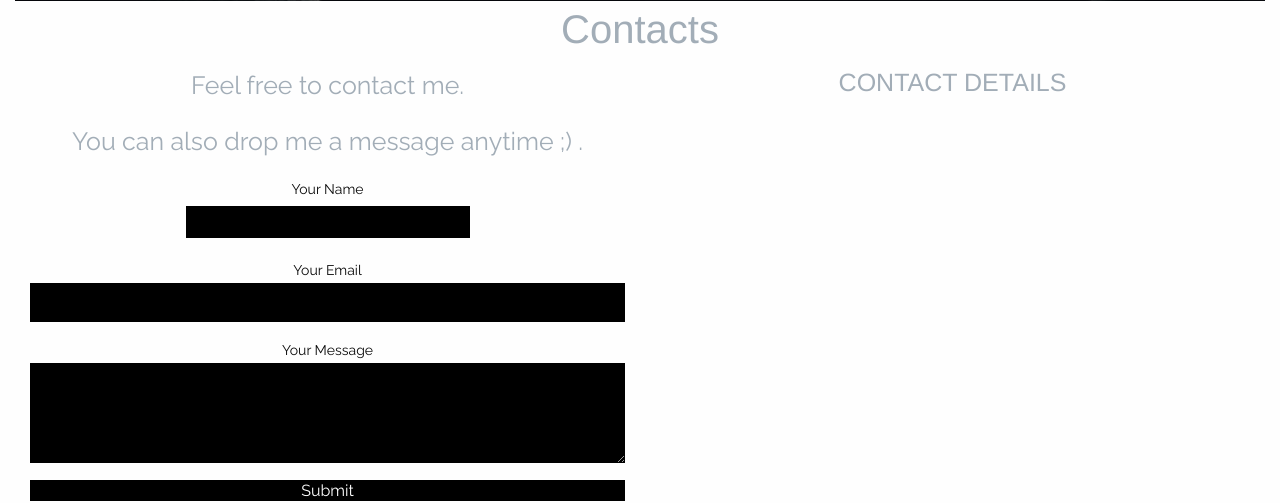
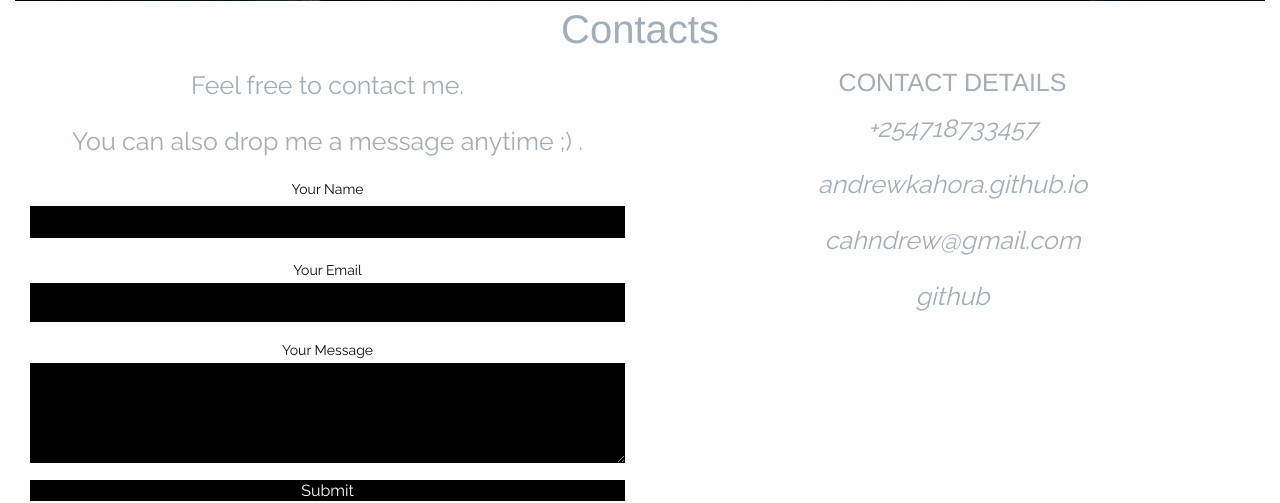
Before and after one commit to AndrewKahora/Andrew_website, a PHP site: page / in a window 1280 px wide. Shown: the part 2042-2545 px from the top of the page. Run offline with PHP 8.4, Linux system fonts and the light colour scheme.

Commit message:
added links to my contacts

```diff
--- a/css/app.css
+++ b/css/app.css
@@ -252,8 +252,12 @@ li a{
 	height: 100px;
 }
 #form label{
-	width: 100%;
+/*	width: 100%;*/
 }
 #submit{
    width: 100%;
 }
+
+#name{
+   width: 100%;
+}
--- a/index.html
+++ b/index.html
@@ -172,7 +172,7 @@
 				<p class="contactp">You can also drop me a message anytime ;) .</p>
 
 				<form id="form" method="post" action="">
-					<p><label>Your Name</label><input name="name" /></p>
+					<p><label>Your Name</label><input id="name" name="name" /></p>
 					<p><label>Your Email</label><input name="email" type="email"/></p>
 					<p><label>Your Message</label><textarea name="message"></textarea></p>
                     <input id="submit" type="submit" name="submit" value="Submit">
@@ -183,10 +183,14 @@
                            </div>
                            <div class="large-6 medium-6 columns">
                                <h4>CONTACT DETAILS</h4>
-                               <p class="textin"></p>
-                               <p class="textin"></p>
-                               <p class="textin"></p>
-                               <p class="textin"></p>
+                               <p class="textin"><i class="fa fa-mobile" aria-hidden="true">+254718733457</i>
+                               </p>
+                               <p class="textin"><i class="fa fa-globe" aria-hidden="true">andrewkahora.github.io</i>
+                               </p>
+                               <p class="textin"><i class="fa fa-envelope-o" aria-hidden="true">cahndrew@gmail.com</i>
+                               </p>
+                               <p class="textin"><i class="fa fa-github" aria-hidden="true"><a href="https://github.com/AndrewKahora"></a>github</i>
+                               </p>
                            </div>
                                </div>
 
@@ -200,6 +204,7 @@
 
       </div>
         </div>
+      </div>
 
 
     <script src="js/vendor/jquery.js"></script>
```
